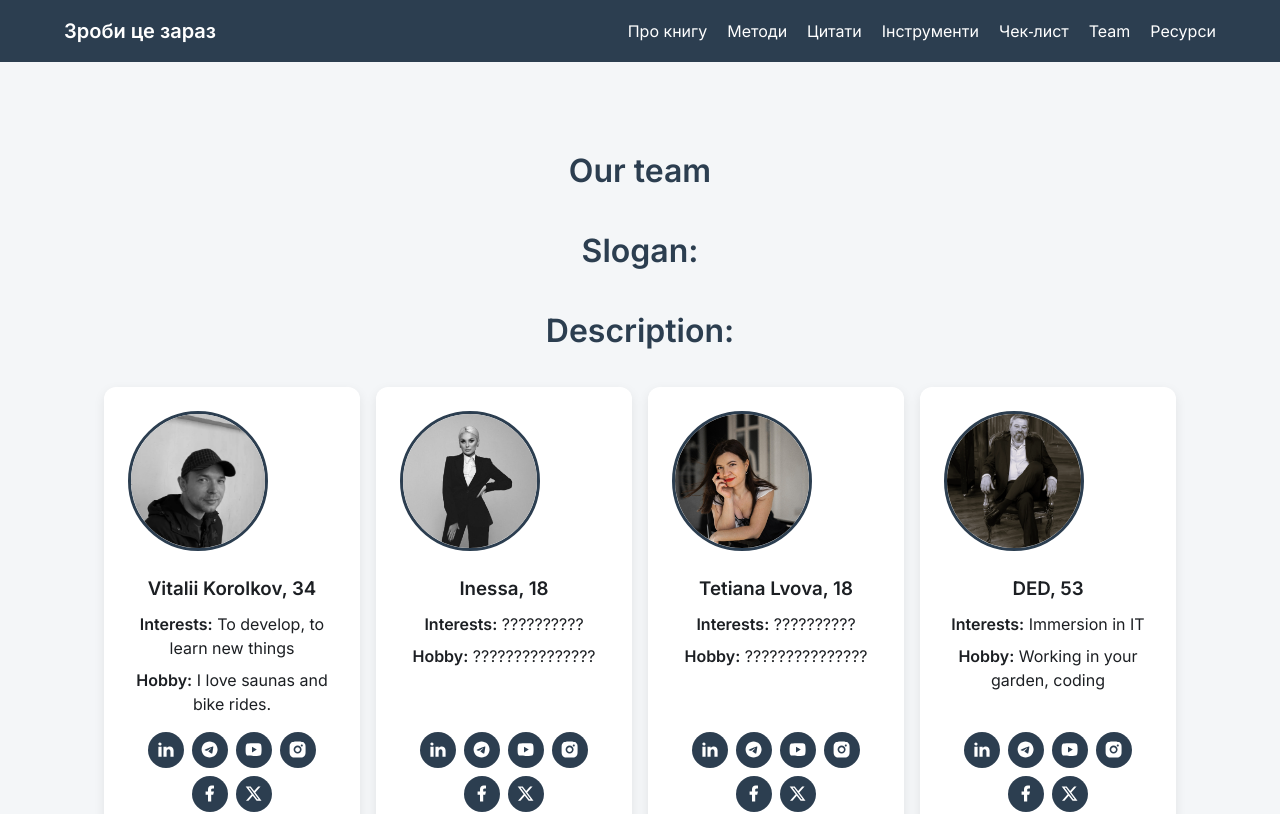
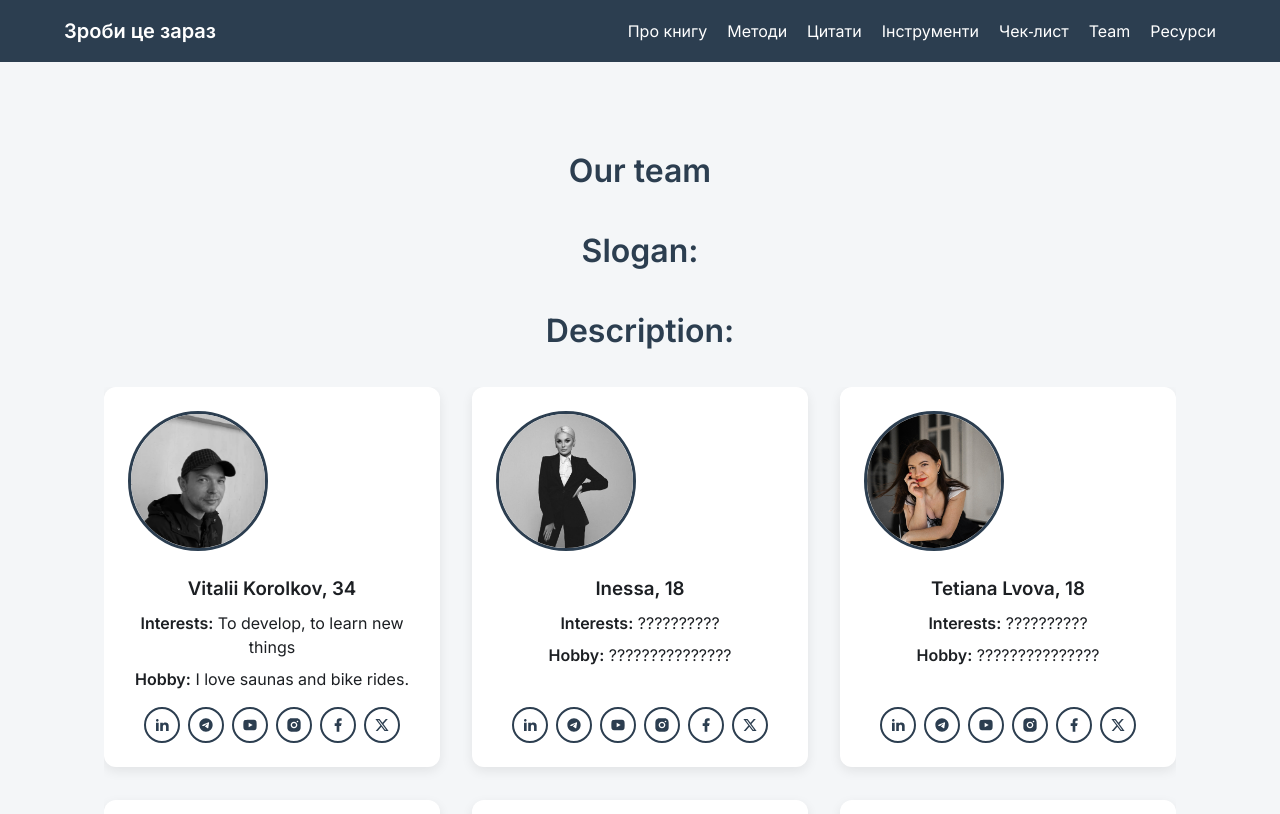
Before and after one commit to Ded-Goit/my-book-site, a Next.js app: page /team in a window 1280 px wide. Shown: the top 814 px of the page. Built offline with nearby package versions, Linux system fonts and the light colour scheme.

Commit message:
edit css team

```diff
--- a/app/globals.css
+++ b/app/globals.css
@@ -3,6 +3,17 @@
 @import "swiper/css";
 @import "swiper/css/navigation";
 @import "swiper/css/pagination";
+
+/* -------- THEME VARIABLES -------- */
+:root {
+  --font-main: "Inter", sans-serif;
+  --bg: #f4f6f8;
+  --text: #1c1f23;
+  --accent: #2c3e50;
+  --card-bg: #ffffff;
+  --card-shadow: rgba(0, 0, 0, 0.08);
+  --hover-scale: 1.03;
+}
 
 /* -------- RESET & BASE -------- */
 *,
@@ -16,10 +27,10 @@
 html,
 body {
   height: 100%;
+  font-family: var(--font-main);
+  background-color: var(--bg);
+  color: var(--text);
   line-height: 1.5;
-  font-family: "Inter", sans-serif;
-  background: var(--bg);
-  color: var(--text);
   -webkit-font-smoothing: antialiased;
   -moz-osx-font-smoothing: grayscale;
 }
@@ -46,17 +57,6 @@ textarea {
 a {
   text-decoration: none;
   color: inherit;
-}
-
-/* -------- THEME VARIABLES -------- */
-:root {
-  --font-main: "Inter", sans-serif;
-  --bg: #f4f6f8;
-  --text: #1c1f23;
-  --accent: #2c3e50;
-  --card-bg: #ffffff;
-  --card-shadow: rgba(0, 0, 0, 0.08);
-  --hover-scale: 1.03;
 }
 
 /* -------- LAYOUT -------- */
@@ -109,7 +109,7 @@ a {
 }
 
 /* -------- RESPONSIVE -------- */
-@media (max-width: 480px) {
+@media screen and (min-width: 320px) {
   .content {
     padding: 1rem;
     max-width: 320px;
@@ -117,7 +117,7 @@ a {
   }
 }
 
-@media (min-width: 481px) and (max-width: 1024px) {
+@media screen and (min-width: 768px) {
   .content {
     padding: 1.5rem;
     max-width: 768px;
@@ -125,7 +125,7 @@ a {
   }
 }
 
-@media (min-width: 1025px) {
+@media screen and (min-width: 1200px) {
   .content {
     padding: 2rem 3rem;
     max-width: 1200px;
--- a/app/team/page.module.css
+++ b/app/team/page.module.css
@@ -2,6 +2,7 @@
   padding: 2rem 1rem;
 }
 
+/* Заголовки */
 .heading {
   text-align: center;
   font-size: 2rem;
@@ -9,6 +10,7 @@
   color: var(--accent);
 }
 
+/* Грід карток */
 .teamGrid {
   display: flex;
   overflow-x: auto;
@@ -19,15 +21,15 @@
   scrollbar-width: none;
   scroll-behavior: smooth;
 }
-
 .teamGrid::-webkit-scrollbar {
   display: none;
 }
 
+/* Картка */
 .card {
   display: flex;
   flex-direction: column;
-  justify-content: space-between; /* щоб соцмережі були внизу */
+  justify-content: space-between;
   flex: 0 0 100%;
   scroll-snap-align: center;
   background: var(--card-bg);
@@ -36,16 +38,21 @@
   text-align: center;
   box-shadow: 0 4px 12px var(--card-shadow);
   opacity: 0;
-  transform: translateY(20px);
-  animation: fadeInUp 0.8s ease-out both;
-  animation-delay: calc(var(--index) * 100ms);
+  transform: translateY(50px) scale(0.95);
+  animation: fadeInUpScale 1s ease forwards;
+  animation-delay: calc(var(--index) * 200ms);
+  perspective: 1000px;
+  will-change: transform;
 }
+
+/* Контент картки */
 .cardContent {
   display: flex;
   flex-direction: column;
   gap: 0.5rem;
 }
 
+/* Фото */
 .photo {
   border-radius: 50%;
   border: 3px solid var(--accent);
@@ -53,21 +60,29 @@
   object-fit: cover;
 }
 
-@keyframes fadeInUp {
-  to {
+/* Анімація появи */
+@keyframes fadeInUpScale {
+  0% {
+    opacity: 0;
+    transform: translateY(50px) scale(0.95) rotateZ(-2deg);
+  }
+  60% {
     opacity: 1;
-    transform: none;
+    transform: translateY(-10px) scale(1.02) rotateZ(1deg);
+  }
+  100% {
+    opacity: 1;
+    transform: translateY(0) scale(1) rotateZ(0);
   }
 }
 
-/* Indicators */
+/* Індикатори */
 .indicators {
   display: flex;
   justify-content: center;
   margin-top: 1rem;
   gap: 0.5rem;
 }
-
 .dot {
   width: 20px;
   height: 6px;
@@ -76,34 +91,42 @@
   transition: background-color 0.3s;
   cursor: pointer;
 }
-
 .dot.active {
   background-color: var(--accent);
 }
 
-/* Tablet */
+/* Tablet: 2 картки в ряд */
 @media (min-width: 768px) {
   .teamGrid {
-    display: grid;
-    grid-template-columns: repeat(3, 1fr);
-    overflow: visible;
+    display: flex;
+    flex-wrap: wrap;
+    gap: 1.5rem;
+    justify-content: center;
   }
-
   .card {
-    flex: unset;
+    flex: 1 1 45%;
+    max-width: 400px;
   }
   .indicators {
     display: none;
   }
 }
 
-/* Desktop */
+/* Desktop: 3 картки в ряд, нижній ряд по центру */
 @media (min-width: 1200px) {
   .teamGrid {
-    grid-template-columns: repeat(4, 1fr);
+    display: flex;
+    flex-wrap: wrap;
+    gap: 2rem;
+    justify-content: center;
+  }
+  .card {
+    flex: 1 1 30%;
+    max-width: 350px;
   }
 }
-/*icon*/
+
+/* Соцкнопки */
 .socials {
   margin-top: 1rem;
   display: flex;
@@ -111,7 +134,6 @@
   gap: 0.5rem;
   flex-wrap: wrap;
 }
-
 .socialButton {
   display: inline-flex;
   align-items: center;
@@ -119,13 +141,32 @@
   width: 36px;
   height: 36px;
   border-radius: 50%;
-  background-color: var(--accent);
-  color: white;
-  font-size: 1.2rem;
-  transition: background-color 0.3s, transform 0.3s;
+  position: relative;
+  overflow: hidden;
+  border: 2px solid var(--accent);
+  color: var(--accent);
+  transition: 0.2s ease-in-out;
 }
-
+.socialButton:before {
+  content: "";
+  background: linear-gradient(
+    90deg,
+    rgba(255, 255, 255, 0.1),
+    rgba(255, 255, 255, 0.5)
+  );
+  height: 50px;
+  width: 50px;
+  position: absolute;
+  top: -8px;
+  left: -75px;
+  transform: skewX(-45deg);
+}
 .socialButton:hover {
-  background-color: var(--accent-hover, #555);
-  transform: scale(1.1);
+  background: #6ab1d7;
+  color: #fff;
+  transform: translateY(-4px);
 }
+.socialButton:hover:before {
+  left: 150px;
+  transition: 0.5s ease-in-out;
+}
--- a/app/team/page.tsx
+++ b/app/team/page.tsx
@@ -134,11 +134,12 @@ const team = [
     },
   },
 ];
-
 export default function TeamPage() {
   const scrollRef = useRef<HTMLDivElement>(null);
+  const cardsRef = useRef<(HTMLDivElement | null)[]>([]);
   const [activeIndex, setActiveIndex] = useState(0);
 
+  // Автоскрол
   const scrollToIndex = (index: number) => {
     if (!scrollRef.current) return;
     const container = scrollRef.current;
@@ -155,6 +156,21 @@ export default function TeamPage() {
     return () => clearInterval(interval);
   }, [activeIndex]);
 
+  // Паралакс при скролі
+  useEffect(() => {
+    const handleScroll = () => {
+      const scrollY = window.scrollY;
+      cardsRef.current.forEach((card, index) => {
+        if (card) {
+          const speed = 0.1 + index * 0.02;
+          card.style.transform = `translateY(${scrollY * speed}px)`;
+        }
+      });
+    };
+    window.addEventListener("scroll", handleScroll);
+    return () => window.removeEventListener("scroll", handleScroll);
+  }, []);
+
   return (
     <section className={styles.wrapper}>
       <h1 className={styles.heading}>Our team</h1>
@@ -164,8 +180,25 @@ export default function TeamPage() {
         {team.map((member, i) => (
           <div
             key={i}
+            ref={(el) => {
+              cardsRef.current[i] = el;
+            }}
             className={styles.card}
             style={{ "--index": i } as React.CSSProperties}
+            // 3D-поворот при русі миші
+            onMouseMove={(e) => {
+              const card = e.currentTarget;
+              const rect = card.getBoundingClientRect();
+              const x = e.clientX - rect.left;
+              const y = e.clientY - rect.top;
+              const rotateX = -(y / rect.height - 0.5) * 10;
+              const rotateY = (x / rect.width - 0.5) * 10;
+              card.style.transform = `rotateX(${rotateX}deg) rotateY(${rotateY}deg)`;
+            }}
+            onMouseLeave={(e) => {
+              const card = e.currentTarget;
+              card.style.transform = "rotateX(0) rotateY(0)";
+            }}
           >
             <div className={styles.cardContent}>
               <Image
```
